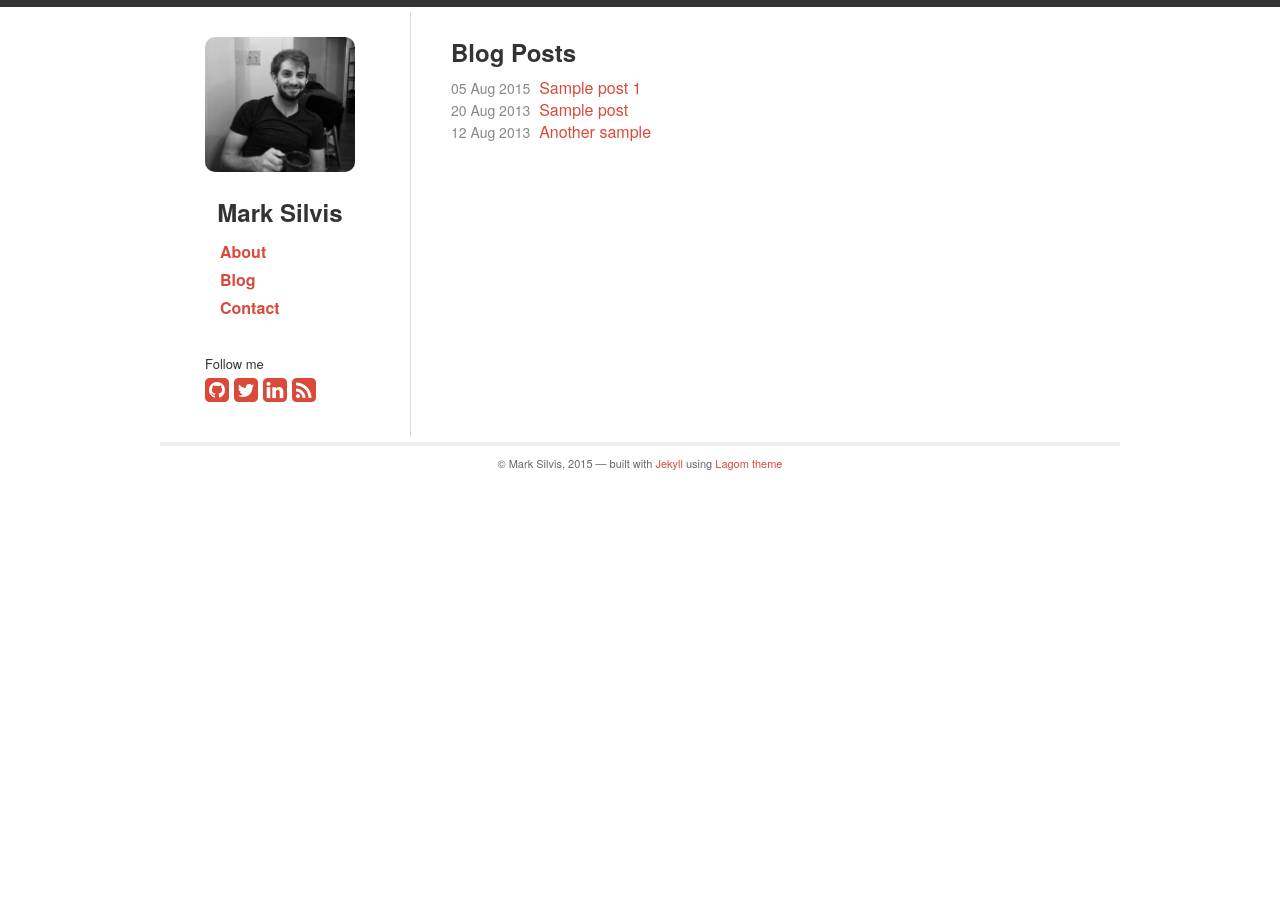
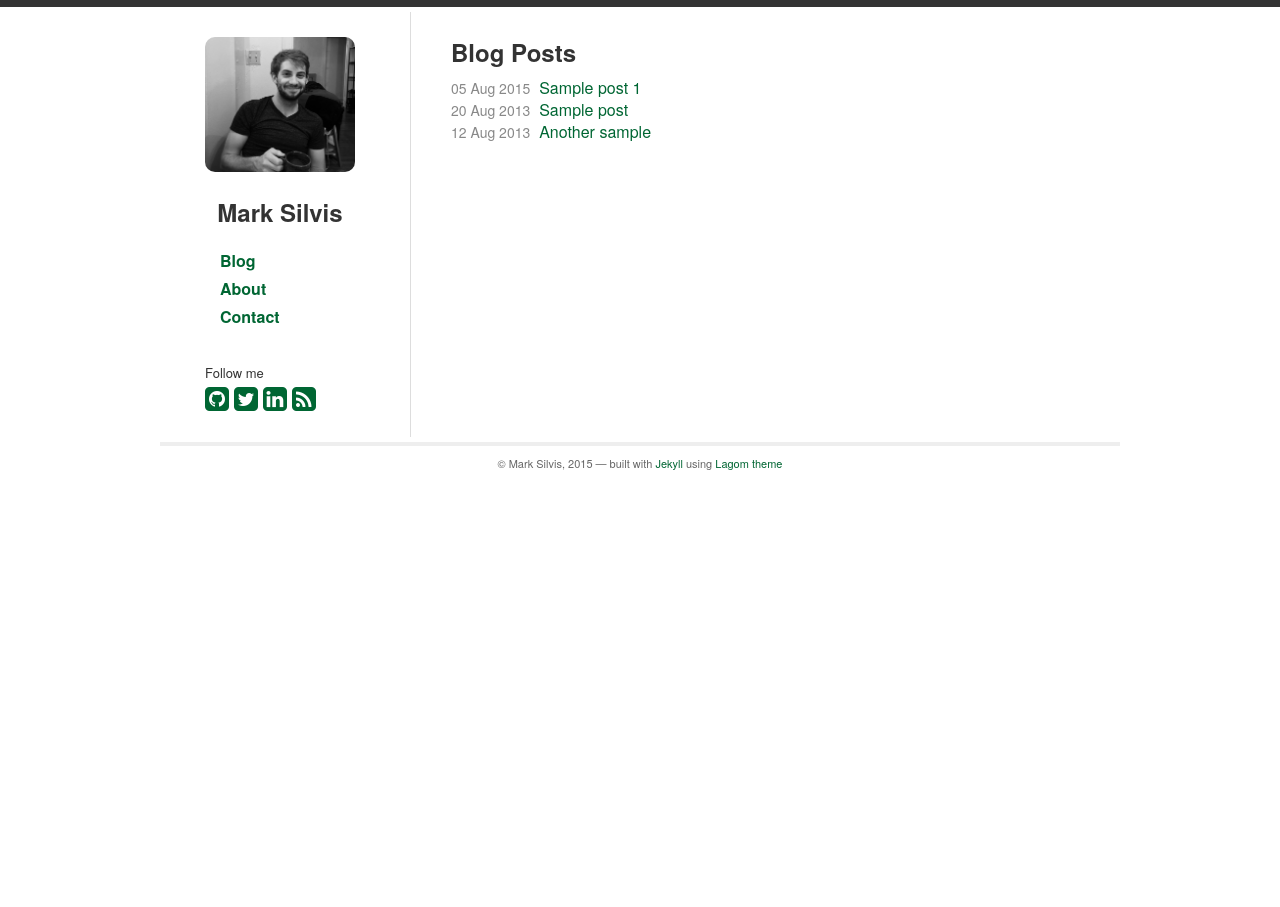
Before and after one commit to marksilvis/marksilvis.github.io, a Jekyll site: the page built from index.html, in a window 1280 px wide. Built offline with Jekyll 4.4.1, drawn with Linux system fonts in a browser that asks for light colours; nearby versions of some CDN libraries.

Commit message:
making some fixes

```diff
--- a/_data/theme.yml
+++ b/_data/theme.yml
@@ -3,7 +3,7 @@
 # Color for main items
 body_color: '#333333'
 # Color for links and other small details
-accent_color: '#DA4A3A'
+accent_color: '#006633'
 
 # Profile links on the left sidebar, leave blank to ignore
 social:
--- a/_includes/css/screen.css
+++ b/_includes/css/screen.css
@@ -164,7 +164,7 @@ nav h1, nav h2 {
   text-align: left;
   margin: 35px;
   padding-left: 15px;
-  margin-top: 0px;
+  margin-top: 25px;
   margin-right: auto;
 }
 
--- a/_includes/css/skeleton.css
+++ b/_includes/css/skeleton.css
@@ -68,7 +68,6 @@
     .container .offset-by-thirteen              { padding-left: 780px; }
     .container .offset-by-fourteen              { padding-left: 840px; }
     .container .offset-by-fifteen               { padding-left: 900px; }
-
 
 
 /* #Tablet (Portrait)
--- a/_includes/sidebar.html
+++ b/_includes/sidebar.html
@@ -10,8 +10,8 @@
   <h2>{{ site.data.theme.name }}</h2>
   <div id="nav">
     <ul>
+      <li><a href="google.com">Blog</a></li>
       <li><a href="google.com">About</a></li>
-      <li><a href="google.com">Blog</a></li>
       <li><a href="google.com">Contact</a></li>
     </ul>
   </div>
```
